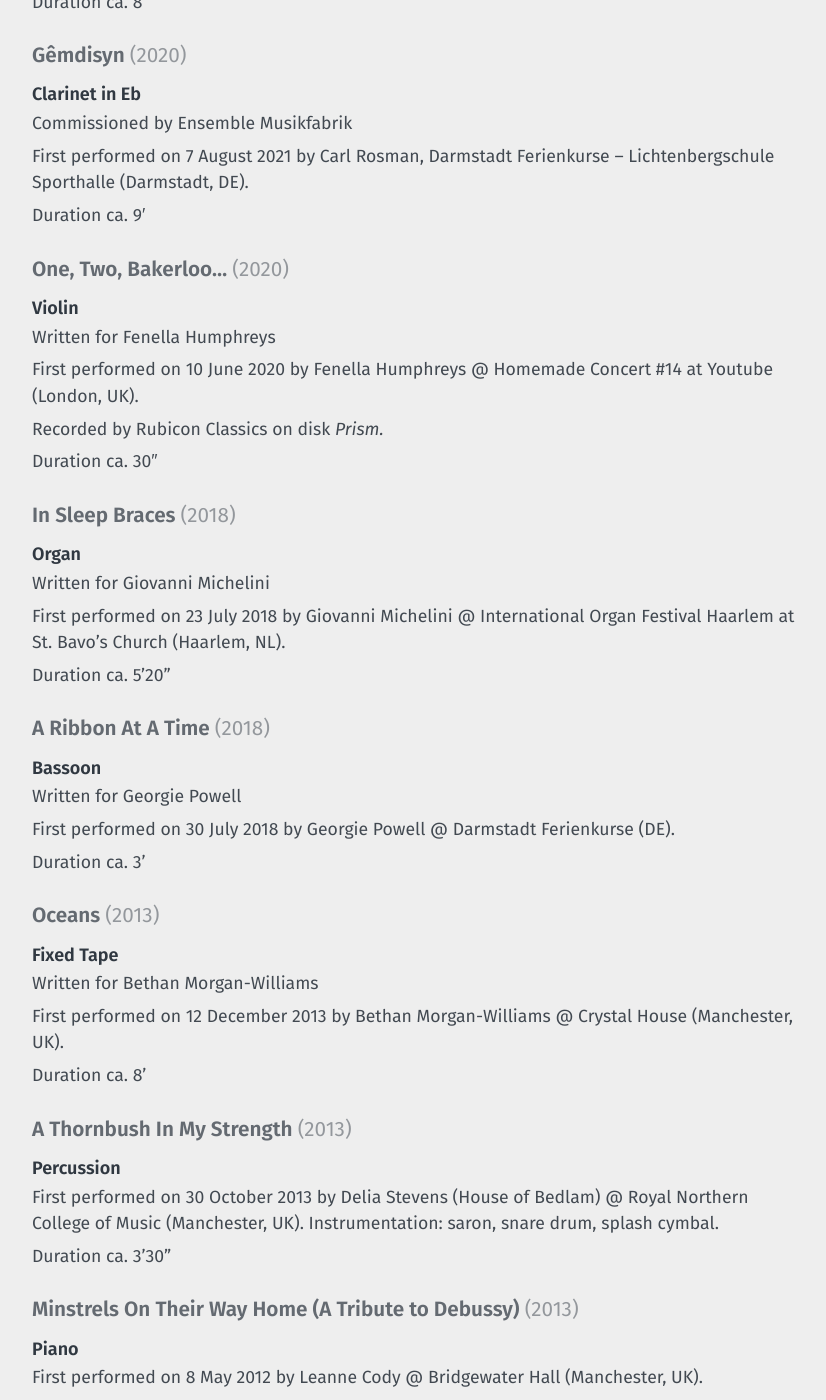
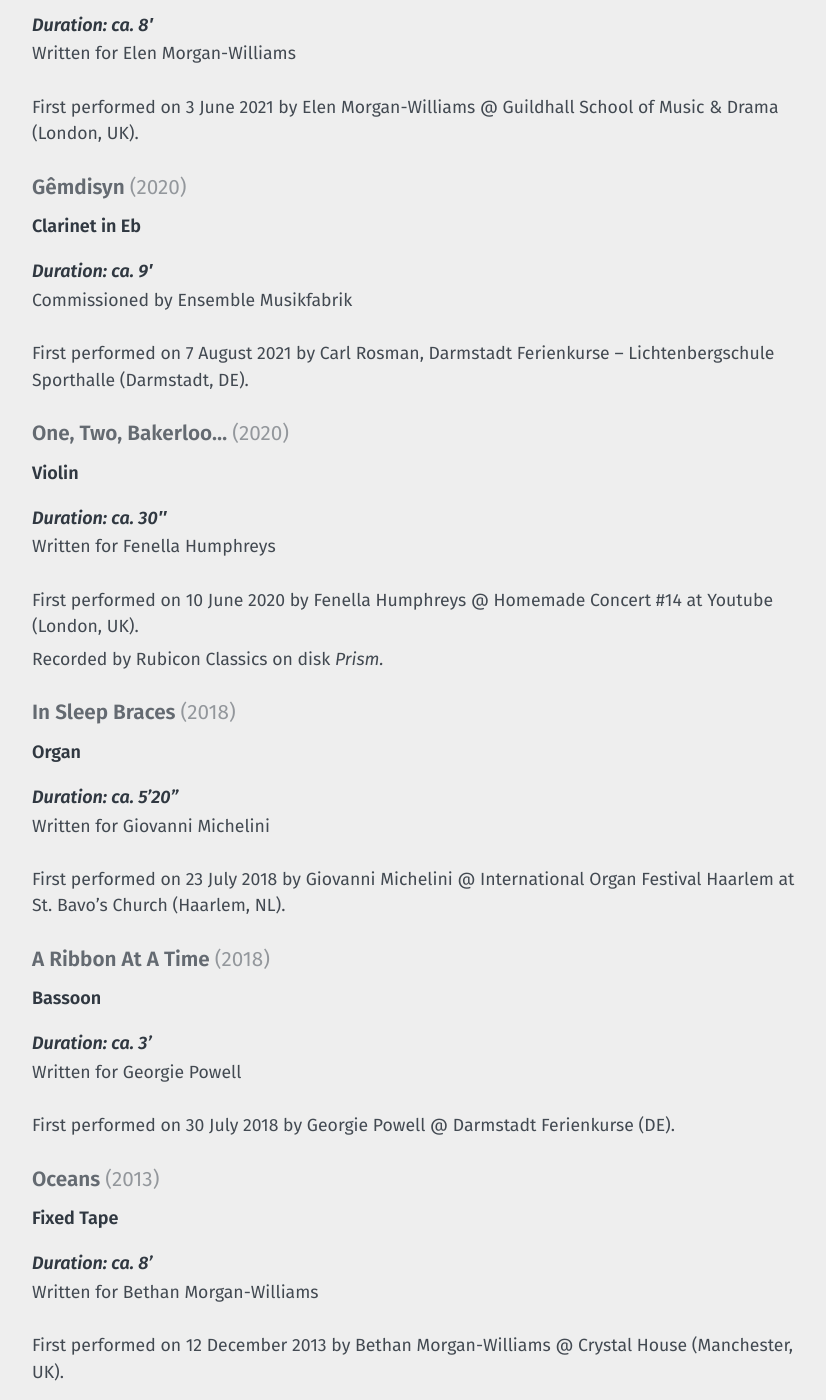
Before and after one commit to morganwilliamsb/website, a Jekyll site: the page built from works.md, in a window 1280 px wide and 1400 px high, scrolled down 1348 px. Shown: the whole window, without its empty margins (40-866 px from the left). Built offline with Jekyll 4.4.1, drawn with Linux system fonts in a browser that asks for light colours; some of the changed text lies outside the part shown.

Commit message:
Update works.md
moved duration up for visibility

```diff
--- a/works.md
+++ b/works.md
@@ -10,339 +10,396 @@ introduction: Here you will find a complete list of Bethan’s works, all of whi
 
 #### Skyppan *(2024)*
 **Basset Clarinet**
+*Duration: ca. 42’*
+
 : Commissioned by Carl Rosman
 : First performance tbc
-: Duration ca. 42’
 
 #### Ffarwel i Uli *(2023)*
 **Amplified Violin & Ring Modulator**
+*Duration: ca. 7’*
+
 : Commissioned by Hannah Weirich with funds provided by the Ernst von Siemens Music Foundation.
 : First performed on 30 August 2023 by Hannah Weirich @ Studio des Ensemble Musikfabrik (Köln, DE).
-: Duration ca. 7’
 
 #### Strumble Head *(2021)*
 **Guitar**
+*Duration: ca. 5’*
+
 : Commissioned by International Guitar Foundation & Festivals (IGF)
 : First performed on 23 October 2021 by Bradley Johnson @ Kings Place (London, UK).
-: Duration ca. 5’
 
 #### Reverie *(2021)*
 **Oboe**
+*Duration: ca. 8′*
+
 : Written for Elen Morgan-Williams
 : First performed on 3 June 2021 by Elen Morgan-Williams @ Guildhall School of Music & Drama (London, UK).
-: Duration ca. 8′
 
 #### Gêmdisyn *(2020)*
 **Clarinet in Eb**
+*Duration: ca. 9′*
+
 : Commissioned by Ensemble Musikfabrik
 : First performed on 7 August 2021 by Carl Rosman, Darmstadt Ferienkurse – Lichtenbergschule Sporthalle (Darmstadt, DE).
-: Duration ca. 9′
 
 #### One, Two, Bakerloo… *(2020)*
 **Violin**
+*Duration: ca. 30″*
+
 : Written for Fenella Humphreys
 : First performed on 10 June 2020 by Fenella Humphreys @ Homemade Concert #14 at Youtube (London, UK).
 : Recorded by Rubicon Classics on disk _Prism._
-: Duration ca. 30″
 
 #### In Sleep Braces *(2018)*
 **Organ**
+*Duration: ca. 5’20”*
+
 : Written for Giovanni Michelini
 : First performed on 23 July 2018 by Giovanni Michelini @ International Organ Festival Haarlem at St. Bavo’s Church (Haarlem, NL).
-: Duration ca. 5’20”
 
 #### A Ribbon At A Time *(2018)*
 **Bassoon**
+*Duration: ca. 3’*
+
 : Written for Georgie Powell
 : First performed on 30 July 2018 by Georgie Powell @ Darmstadt Ferienkurse (DE).
-: Duration ca. 3’
 
 #### Oceans *(2013)*
 **Fixed Tape**
+*Duration: ca. 8’*
+
 : Written for Bethan Morgan-Williams
 : First performed on 12 December 2013 by Bethan Morgan-Williams @ Crystal House (Manchester, UK).
-: Duration ca. 8’
 
 #### A Thornbush In My Strength *(2013)*
 **Percussion**
+*Duration: ca. 3’30”*
+
 : First performed on 30 October 2013 by Delia Stevens (House of Bedlam) @ Royal Northern College of Music (Manchester, UK). Instrumentation: saron, snare drum, splash cymbal.
-: Duration ca. 3’30”
 
 #### Minstrels On Their Way Home (A Tribute to Debussy) *(2013)*
 **Piano**
+*Duration: ca. 3’30″*
+
 : First performed on 8 May 2012 by Leanne Cody @ Bridgewater Hall (Manchester, UK).
-: Duration ca. 3’30″
 
 #### The Turaco *(2005)*
 **Piano**
+*Duration: ca. 4′*
+
 : Written for Antonella Haywood.
-: Duration ca. 4′
 
 ## Chamber
 
 #### Trying to Use Words *(2025)*
 **Singing Harpist & Dancer**
+*Duration: ca. 9’*
+
 : Commissioned by Jenna Vergeynst
 : First performed on 25 April 2025 by Jenna Vergeynst & Myrthe Bokelmann @ De Graaf (Ghent, BE).
-: Duration ca. 9’
 
 #### Gormod *(2024)*
 **Oboe, Basset Clarinet, Euphonium, Viola, Cello**
+*Duration: ca. 12′*
+
 : Commissioned by Berliner Festspiele/MaerzMusik, with funding from the Ernst von Siemens Music Foundation.
 : First performed on 20 March 2024 by Peter Veale, Carl Rosman, Maxime Morel, Axel Porath & Dirk Wietheger @ Radialsystem (Berlin, DE).
-: Duration ca. 12′
 
 #### Fleck *(2023)*
 **Clarinet in Eb, Clarinet in A, Viola**
+*Duration: ca. 10’*
+
 : Written for Darmstadt Ferienkurse
 : First performed on 18 August 2023 by Marcin Domagala, Yui Matsunaga and Yona Su @ Lichtenbergschule (Darmstadt, DE).
-: Duration ca. 10’
 
 #### Voices Go With You *(2022)*
 **Alto Flute, Cello, Percussion, Piano**
+*Duration: ca. 11’*
+
 : Commissioned by Psappha Ensemble
 : First performed on 12 May 2022 by Psappha Ensemble @ Hallé St. Peter’s (Manchester, UK).
-: Duration ca. 11’
 
 #### Parodi i Dri *(2021)*
 **Clarinet in Bb, Violin, Piano**
+*Duration: ca. 5’30″*
+
 : Commissioned by National Youth Arts Wales
 : First performed (virtual) on 21 October by Nathan Isaac, Nick Francis & Gwydion Rhys.
-: Duration ca. 5’30″
 
 #### Traces of a Disco *(rev. (2021))*
 **Alto Flute, Bass Clarinet in Bb, Vibraphone, Cello, Double Bass**
+*Duration: ca. 6′*
+
 : Revised for new instrumentation.
 : Revised version first performed on 17 July 2021 by Clare Findlater, Heather Roche, Jake Brown, Colin Alexander & Tom Goodman (cond. Darren Bloom) @ LSO St. Luke’s (London, UK).
-: Duration ca. 6′
 
 #### Demeter’s Cry *(2020)*
 **Violin, Accordion, Double Bass, Drum-kit**
+*Duration: ca. 6’30″*
+
 : Commissioned by Fenella Humphreys with funding from The Marchus Trust.
 : First performed on 5 October 2020 by Fenella Humphreys, Iñigo Mikeleiz Berrade, Ben Griffiths & George Barton @ Chiltern Arts Festival (Henley-on-Thames, UK).
-: Duration ca. 6’30″
 
 #### Dog in the Moon *(2020)*
 **Viola & Percussion**
+*Duration: ca. 10′*
+
 : Commissioned by the BBC & London Symphony Orchestra for Antoine Tamestit & Colin Currie.
 : First performed on 8 October by Antoine Tamestit & Colin Currie @ LSO St. Luke’s (London, UK).
-: Duration ca. 10′
 
 #### Datod *(2020)*
 **Violin & Piano**
+*Duration: ca. 8′*
+
 : Commissioned by the Park Lane Group with funds provided by the RVW Trust.
 : First performed on 13 July 2020 by Hannah Weirich & Ulrich Löffler @ Studio of Ensemble Musikfabrik (Köln, DE).
-: Duration ca. 8′
 
 #### Double Double *(2018)*
 **String Quartet**
+*Duration: ca. 14’30”*
+
 : Commissioned by Hilary Browning
 : First performed on 6 November 2019 by Equilibrium Ensemble @ University of Liverpool Lunchtime Concert Series (Liverpool, UK).
-: Duration ca. 14’30”
 
 #### Ghost Tongues *(2018)*
 **String Quartet**
+*Duration: ca. 11′*
+
 : Commissioned by the Royal Philharmonic Society through the Susan Bradshaw Composers Fund.
 : First performed on 11 July 2018 by the Ligeti Quartet @ Cheltenham Music Festival at Chapel Arts.
-: Duration ca. 11′
 
 #### Traces of a Disco *(2018)*
 **Cimbalom, Bass Clarinet in Bb, Double Bass**
+*Duration: ca. 5’40”*
+
 : Commissioned by Rachel Swanick with support from the Arts Council England, Psappha and the Whitworth Art Gallery.
 : First performed on 17 May 2018 by Psappha Ensemble @ Whitworth Art Gallery (Manchester, UK).
-: Duration ca. 5’40”
 
 #### The Cross & The Albatross *(2017)*
 **Bassoon & Harpsichord**
+*Duration: ca. 6’30”*
+
 : Commissioned by Hugh Woolley
 : First performed on 7 May 2017 by Hugh Woolley and Stephen Giles @ Birmingham Conservatoire (UK).
-: Duration ca. 6’30”
 
 #### In Kenopsia *(2017)*
 **Trombone & Live Electronics**
+*Duration: ca. 5’30”*
+
 : Commissioned by Psappha in partnership with PRS for Music Foundation Talent Development.
 : First performed on 15 February 2017 by Tony Boorer & Bethan Morgan-Williams @ Hallé St. Michael’s (Manchester, UK).
-: Duration ca. 5’30”
 
 #### Enraptured *(2015)*
 **Violin & Piano**
+*Duration: ca. 8′*
+
 : First performed on 31 January 2016 by Paul Silverthorne & Aglaia Tarantino @ LSO St Luke’s (London, UK).
-: Duration ca. 8′
 
 #### In the Crypt *(2015)*
 **Horn & Live Electronics**
+*Duration: ca. 8′*
+
 : First performed on 15 May 2015 by Alison Wilmshurst & Bethan Morgan-Williams @ Royal Northern College of Music (Manchester, UK).
-: Duration ca. 8′
 
 #### Helpings of Hell *(2013)*
 **Flute & Double Bass**
+*Duration: ca. 5′*
+
 : First performed on 2 July 2013 @ British Museum: RNCM 40th Anniversary Concert (London, UK).
-: Duration ca. 5′
 
 #### A Beautiful Dance With A Chainsaw *(2012)*
 **2 Drum-kits, Piano, Electric Guitar, Violin, Cello**
+*Duration: ca. 7′*
+
 : First performed on 30 November 2012 by the Vulgar Display @ Royal Northern College of Music (Manchester, UK).
-: Duration ca. 7′
 
 #### News Bulletins *(2012)*
 **Piano Trio**
+*Duration: ca. 14′*
+
 : First performed on 26 April 2012 by Bethan Morgan-Williams, Abel Selacoe & Leanne Cody @ Royal Northern College of Music (Manchester, UK).
-: Duration ca. 14′
 
 #### U Ty Uchaf *(2006)*
 **Violin Quartet**
+*Duration: ca. 8′*
+
 : First performed in June 2006 by Catherine Lord, Katie Sharp, Kate Suthers & Bethan Morgan-Williams @ Wells Cathedral School (UK).
-: Duration ca. 8′
 
 #### Bywyd Y Nant *(2005)*
 **Violin Quartet**
+*Duration: ca. 6’30”*
+
 : First performed in December 2005 by Catherine Lord, Katie Sharp, Kate Suthers & Bethan Morgan-Williams @ Wells Cathedral School (UK).
-: Duration ca. 6’30”
 
 #### Bryanston Jig *(2002)*
 **2 Violins, Viola, 2 Double Basses, Bongos**
+*Duration: ca. 2′*
+
 : First performed in August 2002 by Catherine Lord, Katie Sharp, Ben Weedon, David Heyes, Alfie Weedon & Bethan Morgan-Williams @ Bryanston College (UK).
-: Duration ca. 2′
 
 ## Ensemble
 
 #### Digon! *(2025)*
 **Flute, Oboe, Soprano Saxophone, Bass Clarinet in Bb, Drum-kit, Piano (=Sampler), Violin, Viola, Cello**
+*Duration: ca. 15'*
+
 : A Saunders commission for ensemble mosaik
 : First performance on 17 January 2026 by ensemble mosaik (cond. Enno Poppe) @ Ultraschall Berlin (DE).
-: Duration ca. 15'
 
 #### ILDIO *(2025)*
 **Piccolo, Oboe, Bass Clarinet, Bassoon, Trumpet (=Marching Kazoo), Trombone (=Slide Whistle), Piano, Harp (=Voice), Violin, Viola, Cello, Double Bass**
+*Duration: ca. 11’*
+
 : Commissioned by Birmingham Contemporary Music Group with the support of Arts Council England and BCMG’s Sound Investment scheme.
 : First performed on 22 June 2025 by Birmingham Contemporary Music Group & L’Instant Donné (cond. Catherine Larsen-Maguire) @ Bradshaw Hall, Royal Birmingham Conservatoire (Birmingham, UK).
-: Duration ca. 11’
 
 #### Gêmdis *(2020)*
 **Flute (=Picc.), Oboe (=Slide Whistle/Cor.), Solo Clarinet in Eb, Horn in F (=Slide Whistle), Trombone (=Slide Whistle), Tuba (=Slide Whistle), Piano (=Slide Whistle)**
+*Duration: ca. 17′*
+
 : Written for Carl Rosman & Ensemble Musikfabrik as part of the Composer Collider Europe project (2017-20).
 : First performed 26 November 2022 by Ensemble Musikfabrik (cond. Christian Eggen) @ WDR Funkhaus (Köln, DE).
-: Duration ca. 17′
 
 #### Devil’s Elbow *(2019)*
 **Flute (=Alto/D.Rec.), Clarinet in Bb (=B. Cl. in Bb), Soprano Trombone, 1P, Piano (=Sampler/Slide Whistle), Harp, Electric Guitar, Live Electronics, 2 Violins, Viola, Cello, Double Bass**
+*Duration: ca. 12′*
+
 : Commissioned by Uproar Ensemble
 : First performed on 28 February 2020 by Uproar Ensemble @ Chapel Arts Centre (Cardiff, UK).
-: Duration ca. 12′
 
 #### Severn *(2019)*
 **Clarinet in A, Bass Clarinet in Bb, Mandolin, Guitar, Violin, Viola, Cello**
+*Duration: ca. 8′*
+
 : First performed on 3 April 2019 by the New European Ensemble @ Korzo Theatre (Den Haag, NL).
-: Duration ca. 8′
 
 #### Speelklok II *(2018)*
 **Mandolin, Accordion, Harpsichord, Celesta, Piano, Percussion**
+*Duration: ca. 7’30”*
+
 : First performed on 24 January 2019 by the Spaceship Ensemble @ Koninklijk Conservatorium Den Haag (NL).
-: Duration ca. 7’30”
 
 #### Mirages in Pisa *(2016)*
 **Flute (=Picc), Oboe (=Cor), Clarinet in A (=B.Cl. in Bb), Trumpet (=Picc), Horn, 1P, Piano, 2 Violins, Viola, 2 Cellos**
+*Duration: ca. 12’*
+
 : Commissioned by the Royal Liverpool Philharmonic Orchestra through the Christopher Brooks Composition Prize, supported by the Rushworth Foundation.
 : First performed on 26 October 2016 by Ensemble 10/10 & Clark Rundell @ St. George’s Hall Liverpool (UK).
-: Duration ca. 12’
 
 ## Orchestra
 
 #### Parti Di-ffiniau *(2022)*
 **3333 / 4331 / 1T 3P 1Pno 1Hp / 12.10.8.6.4**
+*Duration: ca. 4′*
+
 : Commissioned by the City of Birmingham Symphony Orchestra (CBSO).
 : First performed on 29 January 2023 by the CBSO (cond. Clark Rundell) @ Symphony Hall (Birmingham, UK).
-: Duration ca. 4′
 
 #### The Promenaders *(2017)*
 **2222 / 223 / 1T 2P 1H 1BG (opt.) / 10.8.6.4.2**
+*Duration: ca. 6’*
+
 : Commissioned by the Promenade Concert Orchestra.
 : First performed on 21 May 2017 by the Promenade Concert Orchestra & Howard Rogerson @ The Platform (Morecambe, UK).
-: Duration ca. 6’
 
 #### KNO<sub>3</sub> *(2016)*
 **2222 / 2Hn / 1T 3P / 12.10.8.6.4**
+*Duration: ca. 6’*
+
 : Commissioned by the International Conductors Festival.
 : First performed on 29 July 2016 by the Piccadilly Symphony Orchestra & Xavier Cloete @ Norton Centre for the Arts (Danville KY, USA).
-: Duration ca. 6’
 
 #### Scoot *(2015)*
 **3333 / 4331 / 1T 2P 1Cel 1Hp / 14.12.10.8.6**
+*Duration: ca. 4’*
+
 : Commissioned by the London Symphony Orchestra through the LSO Discovery Panufnik Composers Scheme, supported by the Helen Hamlyn Trust.
 : First performed on 11 March 2016 by the London Symphony Orchestra & François-Xavier Roth @ LSO St. Luke’s (London, UK).
 : Recorded by LSO Live on disk _Panufnik Legacies III_.
-: Duration ca. 4’
 
 #### Harangue *(2014)*
 **4243 / 311 / 1T 3P 1Pno 1BG 1Cel 1Hp / Solo Hn / 10.8.6.4.2**
+*Duration: ca. 9’*
+
 : First performed on 10 May 2014 by Alex Wildsmith & RNCM Brand New Orchestra @ Royal Northern College of Music (Manchester, UK).
-: Duration ca. 9’
 
 #### After Every Fourth or Fifth Question *(2010)*
 **2222 / 22 / 2P 1Pno / 10.8.6.6.2**
+*Duration: ca. 9’*
+
 : First performed on 3 October 2010 by RNCM Brand New Orchestra @ Royal Northern College of Music (Manchester, UK).
-: Duration ca. 9’
 
 #### arr. Three Pieces for Beginner String Orchestra *(2007)*
 **String Orchestra**
+*Duration: ca. 4’*
+
 : First performed in February 2007 by WYMSO & Catherine Lord @ Wells Cathedral School (UK).
-: Duration ca. 4’
 
 #### Two Shadows Taking Pictures *(2007)*
 **String Orchestra**
+*Duration: ca. 7’30”*
+
 : First performed in February 2007 by the Wells Cathedral School String Ensemble & Catherine Lord @ Royal Northern College of Music (Manchester, UK).
-: Duration ca. 7’30”
 
-### Hen Daith *(2005)*
+#### Hen Daith *(2005)*
 **String Orchestra**
+*Duration: ca. 5’*
+
 : First performed in June 2005 by the Wells Cathedral School String Ensemble & Catherine Lord @ Colston Hall (Bristol, UK).
-: Duration ca. 5’
 
 ## Vocal
 
 #### Shilly Shally *(2021)*
 **Soprano & Piano**
+*Duration: ca. 5′*
+
 : Text by Bethan Morgan-Williams
 : Written for Sarah Dacey as part of the CoDI opera project
 : First performed on 26 July 2021 by Sarah Dacey & Christopher Williams @ Cardiff University (UK).
-: Duration ca. 5′
 
 #### Cusan Aderyn *(2019)*
 **Soprano & Piano Trio**
+*Duration: ca. 5′*
+
 : Text by Richard Llwyd
 : Commissioned by Canolfan Gerdd William Mathias
 : First performed on 16 October 2021 by Alys Roberts, Sara Trickey, Sebastian Van Kuijk & Iwan Llewelyn-Jones @ Galeri Arts (Caernarfon, UK).
-: Duration ca. 5′
 
 #### arr. Liverpool Lullaby *(2019)*
 **Mezzo-Soprano & Piano**
+*Duration: ca. 6’*
+
 : Text by Stan Kelly
 : Commissioned by Sandra Parr
 : First performed on 29 September 2019 by Jennifer Johnston & Marina Staneva @ Music Room (Liverpool, UK).
 : Recorded by Rubicon Classics on disk _A Love Letter To Liverpool_
-: Duration ca. 6’
 
 #### Coming ‘Round Again *(2017)*
 **SSA, Percussion, Piano**
+*Duration: ca. 4’*
+
 : Text by Matthew Hill
 : First performed on 2 July 2017 by the Liverpool Philharmonic Youth Choir @ Royal Philharmonic Hall (Liverpool, UK).
-: Duration ca. 4’
 
 #### Walk With Me *(2014)*
 **Mezzo-Soprano & Piano**
+*Duration: ca. 6’*
+
 : Text by Beatrice Wallbank
 : First performed on 22 April 2023 by Jessica Summers and Jelena Makarova @ Holy Trinity Church Hereford (Hereford, UK).
-: Duration ca. 6’
 
 #### Sleepwalking *(2011)*
 **Soprano & Piano**
+*Duration: ca. 3’*
+
 : Text by Carly Hinds
-: Duration ca. 3’
 
 #### Remembrance *(2006)*
 **Alto, Alto Flute, Violin, Viola, Bass Clarinet in Bb**
+*Duration: ca. 5’30*
+
 : Text by Laurence Binyon
 : First performed on 12 November 2006 by Jessica Radcliffe @ Wells Cathedral School (UK).
-: Duration ca. 5’30
 
 </div>
```
